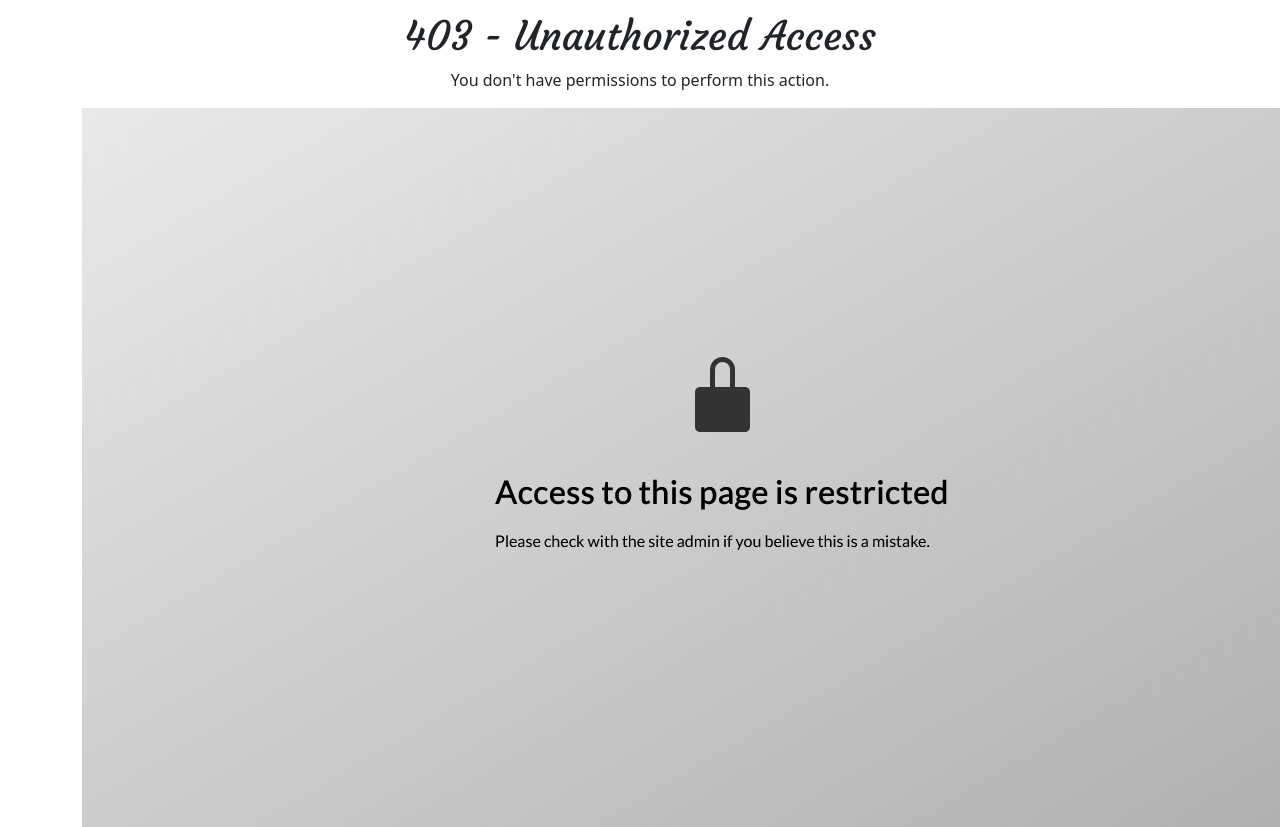
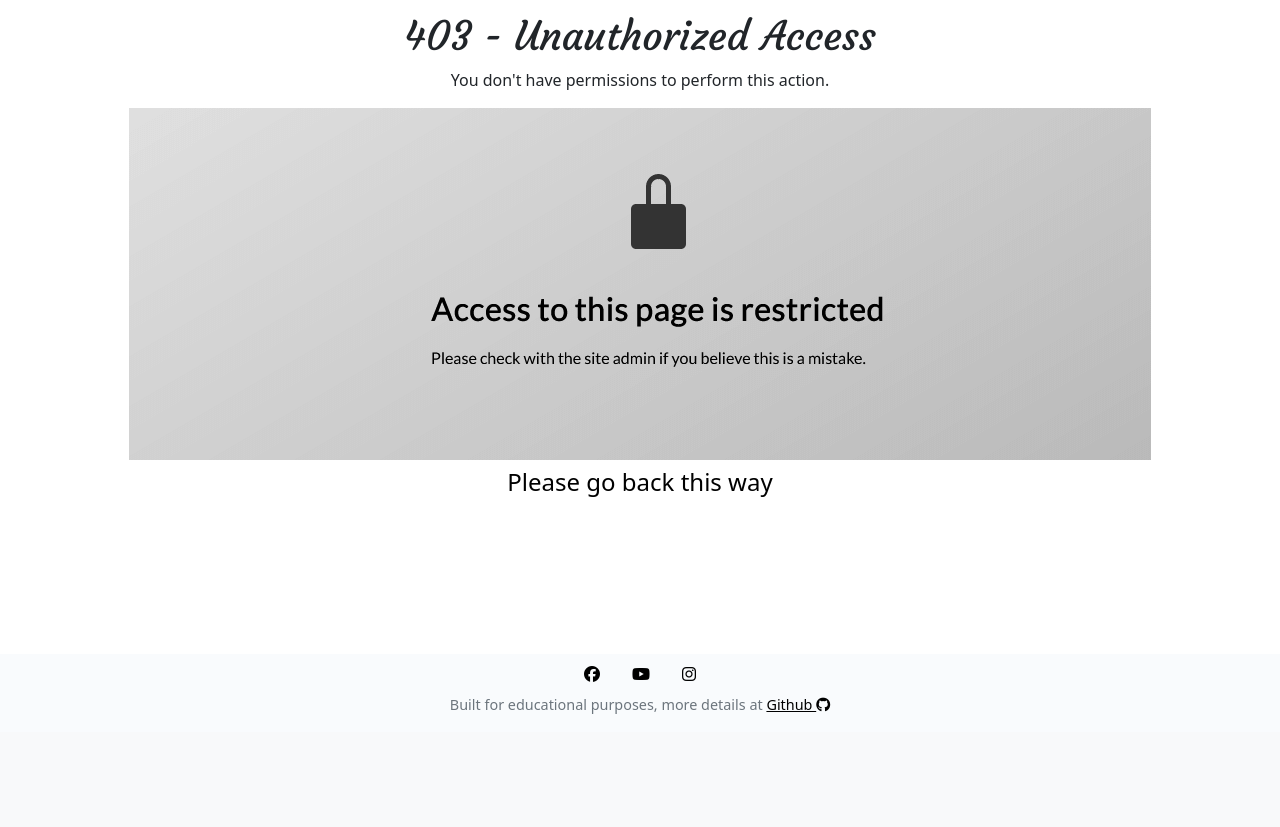
Before and after one commit to AgaToma/lighthouse-bnb, a Django app: template templates/403.html in a window 1280 px wide; the page is wider, and only the part inside the window is pictured. Shown: the part 68-895 px from the top of that part. After the commit the page ends 782 px from the top of that part, so only its background shows below. Run offline with Django 3.2, Linux system fonts and the light colour scheme; the template is opened without the code that fills it, so the values that code supplies are empty; parts of the project's set-up code (start-up, migrations or seed data) failed here and were passed over; some libraries are stand-ins or nearby versions.

Commit message:
Style error pages

```diff
--- a/templates/403.html
+++ b/templates/403.html
@@ -7,6 +7,6 @@
     <h1>403 - Unauthorized Access</h1>
     <p>You don't have permissions to perform this action.</p>
     <img src="{% static 'images/403.png' %}">
-    <a href="{% url 'home' %}">Please go back this way</a>
+    <h4 class="mt-2"><a href="{% url 'home' %}">Please go back this way</a></h4>
 </div>
 {% endblock %}
--- a/templates/404.html
+++ b/templates/404.html
@@ -7,6 +7,6 @@
     <h1>404 - Page Not Found</h1>
     <p>The page you have requested cannot be found.</p>
     <img src="{% static 'images/404.png' %}">
-    <a href="{% url 'home' %}">Please go back this way</a>
+    <h4 class="p-2"><a href="{% url 'home' %}">Please go back this way</a></h4>
 </div>
 {% endblock %}
```
Also changed, not shown: static/images/403.png.
